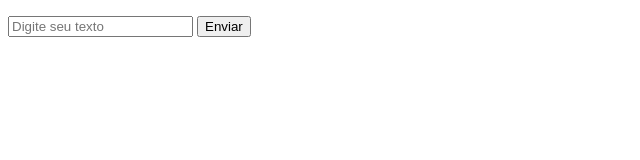
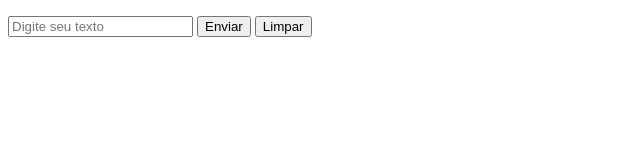
Before and after one commit to jrdiiaas/chatsecreto, a plain HTML site: page index.html in a window 1280 px wide. Shown: the whole page, without its empty margins (0-640 px from the left). Drawn offline with Linux system fonts and the light colour scheme.

Commit message:
Inclusão do botão limpar

```diff
--- a/index.html
+++ b/index.html
@@ -17,6 +17,7 @@
         <div class="inputText">
             <input type="text" id="inputText" placeholder="Digite seu texto">
             <button onclick="enviarTexto()">Enviar</button>
+            <button onclick="limparTexto()">Limpar</button>
         </div>
         <div id="outputText"></div>
     </main>
--- a/script.js
+++ b/script.js
@@ -9,6 +9,11 @@ function enviarTexto() {
     document.getElementById('inputText').value = '';
 }
 
+function limparTexto() {
+    // Limpa o elemento de saída
+    document.getElementById('outputText').innerText = '';
+}
+
 // Adiciona um ouvinte de eventos ao campo de entrada para detectar alterações
 document.getElementById('inputText').addEventListener('input', function () {
     // Pode adicionar funcionalidades adicionais aqui se necessário
```
